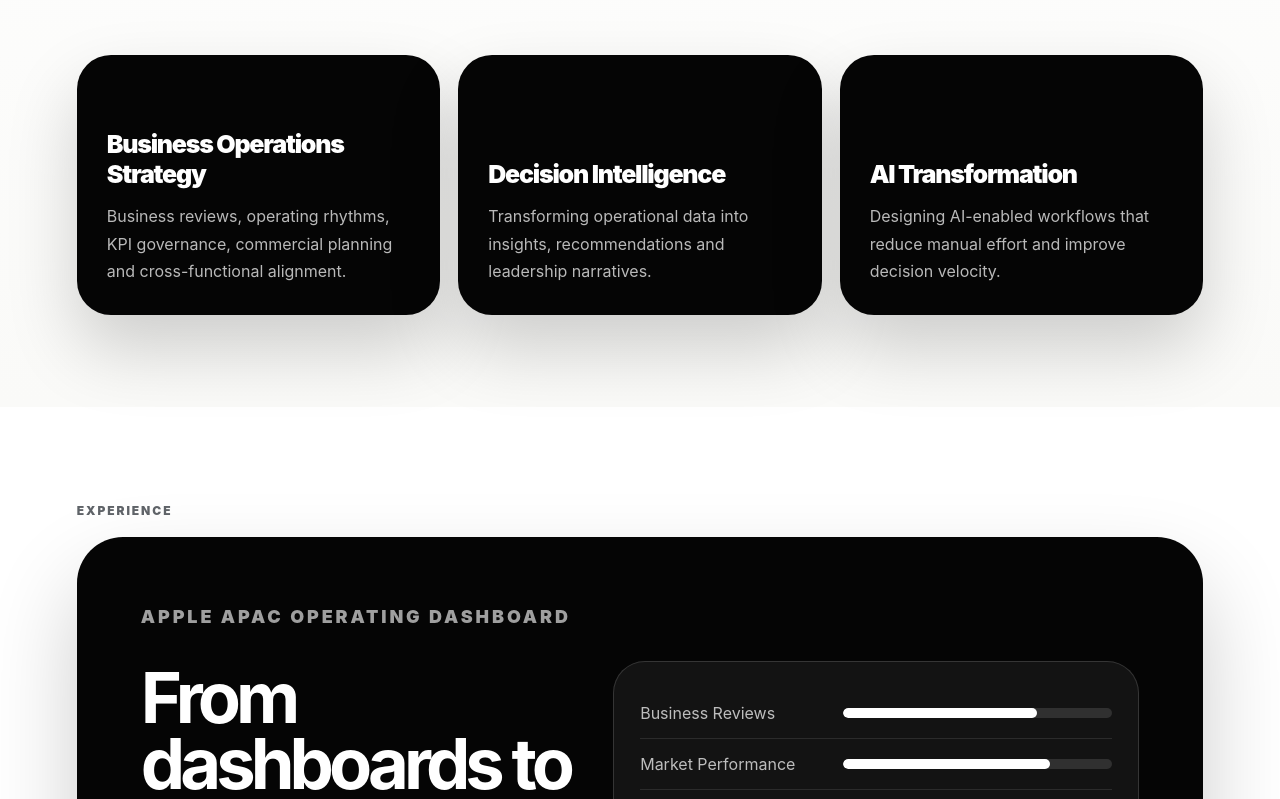
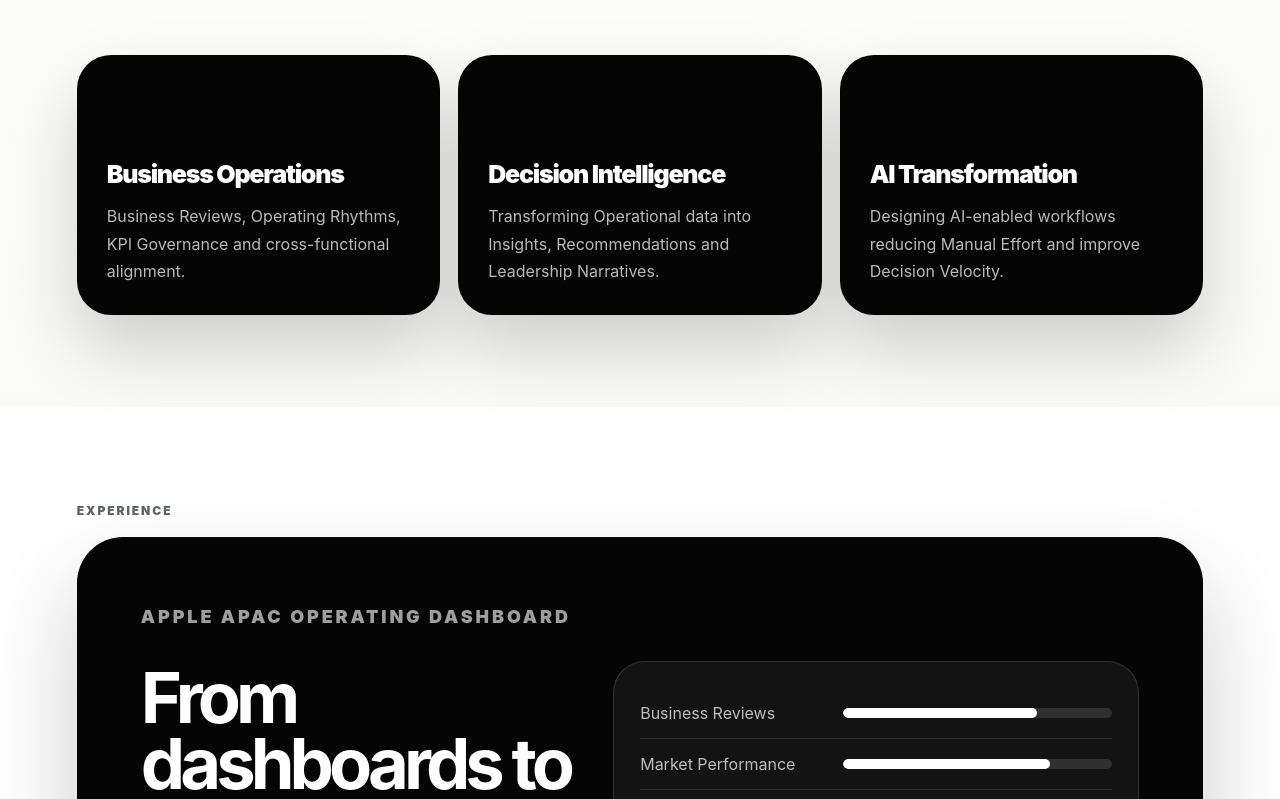
Before and after one commit to i-am-lucifer/My_Portfolio, a Next.js app: page / in a window 1280 px wide. Shown: the part 1601-2400 px from the top of the page. Built offline with nearby package versions, Linux system fonts and the light colour scheme.

Commit message:
Update page.jsx

```diff
--- a/app/page.jsx
+++ b/app/page.jsx
@@ -4,13 +4,13 @@ const metrics = [
   ['6+', 'Years across Business Operations, Strategy, Analytics and Digital Transformation'],
   ['8', 'APAC markets supported through regional operational performance'],
   ['10+', 'Regional stakeholders across sales, planning and governance'],
-  ['100+', 'Hours saved through Automation and AI-enabled workflows'],
+  ['50+', 'Hours saved through Automation and AI-enabled workflows'],
 ];
 
 const pillars = [
-  ['Business Operations Strategy', 'Business reviews, operating rhythms, KPI governance, commercial planning and cross-functional alignment.'],
-  ['Decision Intelligence', 'Transforming operational data into insights, recommendations and leadership narratives.'],
-  ['AI Transformation', 'Designing AI-enabled workflows that reduce manual effort and improve decision velocity.'],
+  ['Business Operations', 'Business Reviews, Operating Rhythms, KPI Governance and cross-functional alignment.'],
+  ['Decision Intelligence', 'Transforming Operational data into Insights, Recommendations and Leadership Narratives.'],
+  ['AI Transformation', 'Designing AI-enabled workflows reducing Manual Effort and improve Decision Velocity.'],
 ];
 
 const projects = [
@@ -23,26 +23,26 @@ const projects = [
   },
   {
     number: '02',
-    title: 'APAC Sales Operations Dashboard',
+    title: 'Sales Operations Dashboard',
     challenge: 'Market signals, demand patterns and performance indicators were distributed across multiple sources.',
     solution: 'Created leadership-ready dashboards connecting regional performance with operating priorities.',
     stack: ['SQL', 'Tableau', 'Forecasting', 'Commercial Ops'],
   },
   {
     number: '03',
-    title: 'Workforce & Vendor Planning Engine',
-    challenge: 'Planning conversations needed better visibility into demand, utilisation and vendor performance.',
-    solution: 'Connected operational metrics into a structured governance view for business planning discussions.',
-    stack: ['Analytics', 'Planning', 'Stakeholder Mgmt', 'Ops Strategy'],
+    title: 'Predictive Customer Growth Intelligence',
+    challenge: 'Marketing teams needed a scalable way to identify high-value customers and optimize campaign investments across millions of users.',
+    solution: 'Developed a predictive analytics model using customer purchasing behaviour to identify 1.3M high-probability buyers from 10M customers, improving targeting efficiency and reducing campaign spend by 40–50%.',
+    stack: ['Predictive Analytics', 'Machine Learning', 'Customer Strategy', 'Marketing Analytics', 'Decision Intelligence'
+  ],
   },
 ];
 
 const journey = [
   ['Software Engineering', 'Built foundations in technology, automation and scalable systems.'],
-  ['MBA', 'Combined business acumen, technology and commercial problem-solving.'],
-  ['Data Analytics', 'Moved from raw information to business interpretation and decision support.'],
-  ['MSc', 'Combined business acumen, strategy, analytics and commercial problem-solving.'],
-  ['Apple Ops', 'Supported APAC operating rhythms, business reviews and regional governance.'],
+  ['MBA Operations & Analytics', 'Combined business acumen and translated data into executive recommendations.'],
+  ['MSc Data Science','Deepened expertise in machine learning, analytics systems and AI applications.'],
+  ['Biz Ops', 'Supporting operating rhythms, commercial governance and leadership decisions.'],
   ['AI Strategy', 'Building AI-powered workflows that reduce manual effort and improve decision velocity.'],
 ];
 
```
